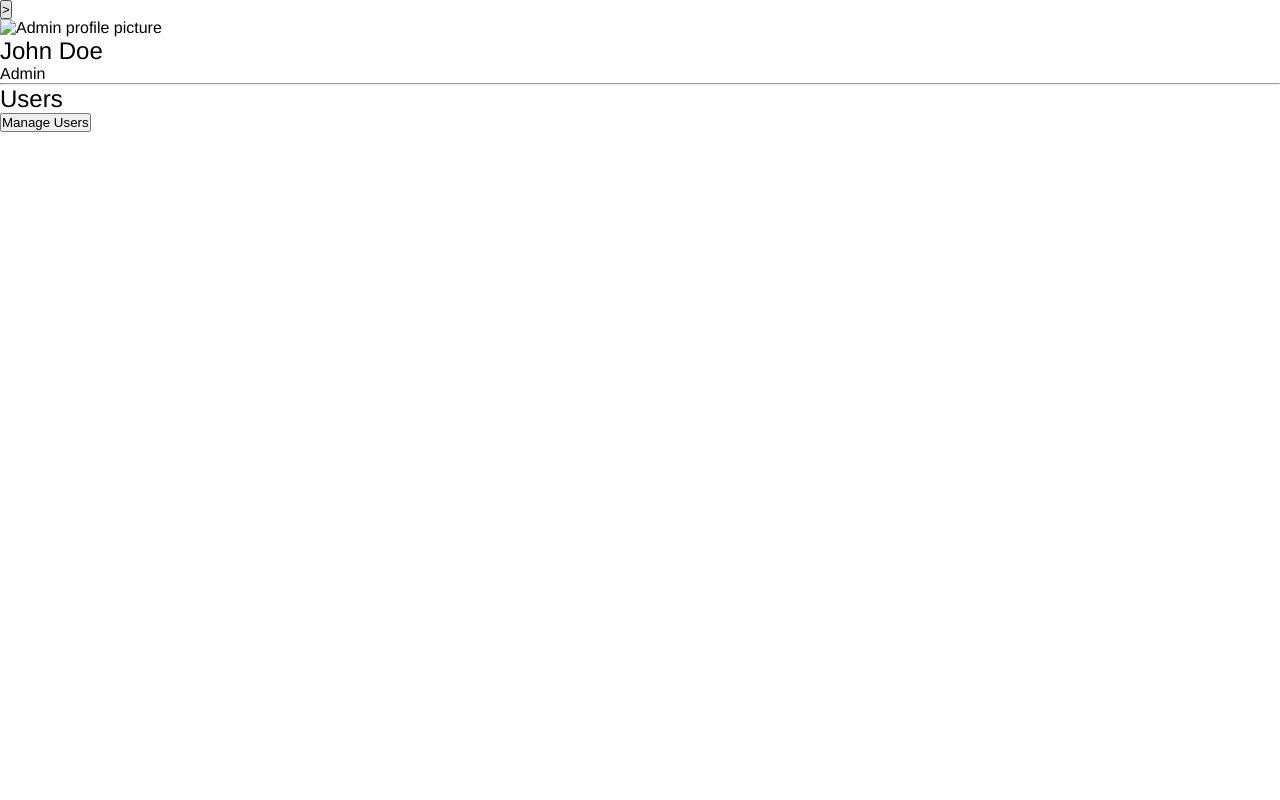
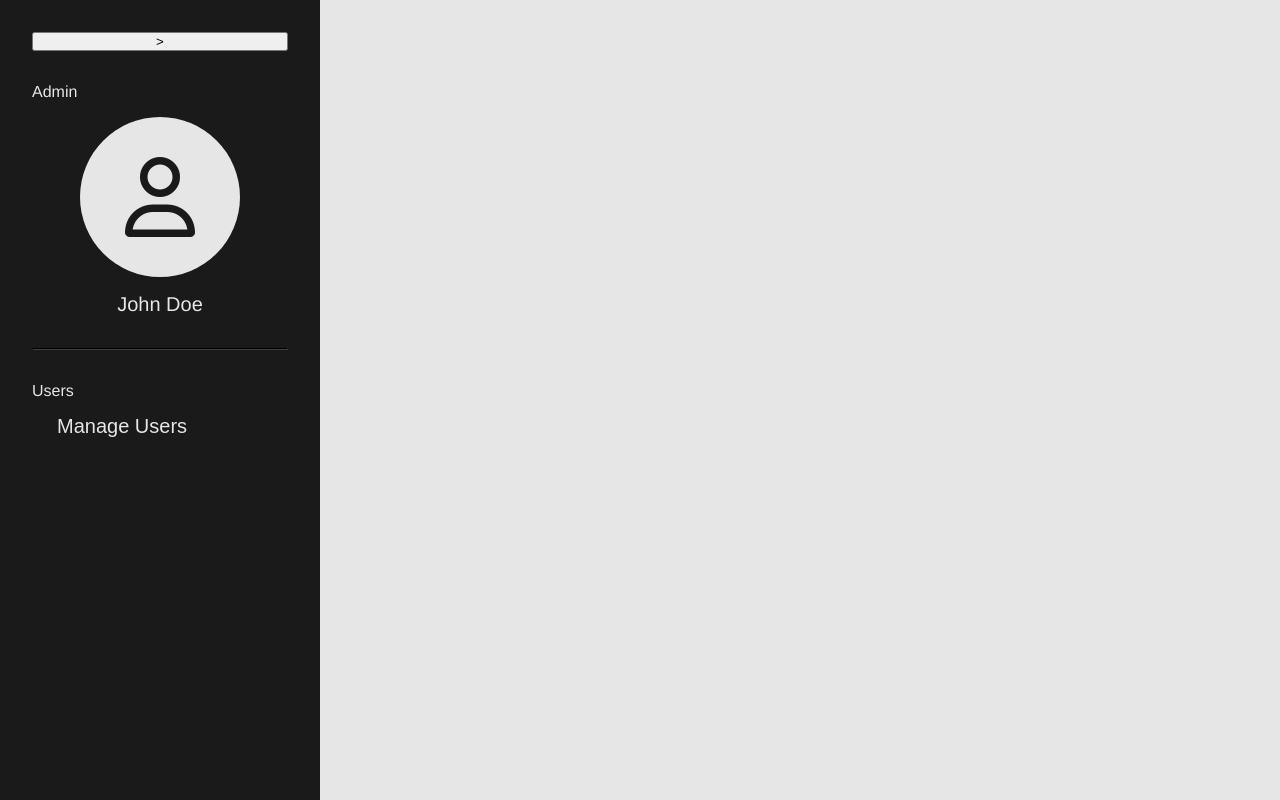
Before and after one commit to peterRomanDev/determine-nationality-app, a plain HTML site: page index.html in a window 1280 px wide. Drawn offline with Linux system fonts and the light colour scheme.

Commit message:
Style the dashboard

```diff
--- a/index.html
+++ b/index.html
@@ -5,22 +5,27 @@
     <meta name="viewport" content="width=device-width, initial-scale=1.0">
     <title>SmallClaims Assignment</title>
     <link rel="stylesheet" href="stylesheets/style.css">
+    <script src="https://kit.fontawesome.com/55c2ac1d65.js" crossorigin="anonymous" defer></script>
 </head>
 <body>
     <div class="dashboard-wrapper">
         <div class="dashboard">
-            <button class="dashboard__btn-toggle">></button>
-            <div class="dashboard__section-admin">
-                <img class="dashboard-admin__img" src="" alt="Admin profile picture">
-                <h2 class="dashboard-admin__name">John Doe</h2>
-                <span class="dashboard-admin__role">Admin</span>
+            <button class="dashboard-btn-toggle">></button>
+            <div class="dashboard--admin">
+                <h2 class="dashboard__admin-heading dashboard-heading">Admin</h2>
+                <div class="dashboard__admin-details">
+                    <div class="dashboard__admin-img">
+                        <span class="fa-solid fa-user"></span>
+                    </div>
+                    <span class="dashboard__admin-name">John Doe</span>
+                </div>
             </div>
-            <hr class="dashboard__section-divider">
-            <div class="dashboard__section-options">
-                <div class="dashboard-options">
-                    <h2 class="dashboard-options__title">Users</h2>
-                    <div class="dashboard-options__btns">
-                        <button class="dashboard-options__btn">Manage Users</button>
+            <hr class="dashboard-divider">
+            <div class="dashboard--options">
+                <div class="dashboard__options-details">
+                    <h2 class="dashboard__options-heading dashboard-heading">Users</h2>
+                    <div class="dashboard__options-btns">
+                        <button class="dashboard__options-btn">Manage Users</button>
                     </div>
                 </div>
             </div>
--- a/stylesheets/style.css
+++ b/stylesheets/style.css
@@ -1,13 +1,13 @@
 /* Mobile */
 :root {
     --clr-white: white;
-    --clr-grey-100: hsl(0, 0%, 90%)ff;
-    --clr-grey-200: hsl(0, 0%, 75%)ff;
-    --clr-grey-300: hsl(0, 0%, 50%)ff;
-    --clr-grey-400: hsl(0, 0%, 25%)ff;
-    --clr-grey-500: hsl(0, 0%, 10%)ff;
+    --clr-grey-100: hsl(0, 0%, 90%);
+    --clr-grey-200: hsl(0, 0%, 75%);
+    --clr-grey-300: hsl(0, 0%, 50%);
+    --clr-grey-400: hsl(0, 0%, 25%);
+    --clr-grey-500: hsl(0, 0%, 10%);
     --clr-black: black;
-    --clr-accent-green: hsl(120, 100%, 90%);
+    --clr-accent-green: hsl(120, 100%, 82%);
 
     --fs-100: 1rem;
     --fs-200: 1.25rem;
@@ -22,6 +22,7 @@
     --fw-normal: 400;
     --fw-bold: 700;
 
+    --br-5px: 5px;
     --br-10px: 10px;
     --br-15px: 15px;
     --br-25px: 25px;
@@ -43,6 +44,7 @@
     font-size: 16px;
 }
 
+/* CSS reset */
 *, *::before, *::after {
     margin: 0;
     padding: 0;
@@ -50,6 +52,114 @@
     font-weight: var(--fw-normal);
 }
 
+body {
+    background-color: var(--clr-grey-100);
+}
+
+/* dashboard items styling */
+.dashboard {
+    width: 20rem;
+    height: 100vh;
+    padding: 2rem;
+
+    background-color: var(--clr-grey-500);
+    color: var(--clr-grey-100);
+    font-size: var(--fs-200);
+
+    /* scrolling enabled when items overflow the dashboard */
+    overflow: scroll;
+
+    /* scrollbar hidden for IE, Edge and Firefox */
+    -ms-overflow-style: none;
+    scrollbar-width: none;
+}
+
+/* scrollbar hidden for Chrome, Safari and Opera */
+.dashboard::-webkit-scrollbar {
+    display: none;
+}
+
+.dashboard-heading {
+    font-size: var(--fs-100);
+}
+
+.dashboard__admin-details {
+    align-items: center;
+}
+
+.dashboard__admin-img {
+    --img-width: 10rem;
+    --fs-admin-img: 5rem;
+
+    width: var(--img-width);
+    height: var(--img-width);
+    border-radius: var(--br-50-percent);
+
+    background-color: var(--clr-grey-100);
+    color: var(--clr-grey-500);
+    font-size: var(--fs-admin-img);
+}
+
+.dashboard-divider {
+    border-color: var(--clr-grey-400);
+}
+
+.dashboard__options-btn {
+    width: 100%;
+    padding: 0.35em 1em;
+    border-top: 0;
+    border-right: 0;
+    border-bottom: 0;
+    border-left: 5px solid var(--clr-grey-500);
+
+    background-color: transparent;
+    color: inherit;
+    font-size: var(--fs-200);
+    text-align: start;
+
+    transition: color 125ms;
+}
+
+.dashboard__options-btn:hover {
+    color: var(--clr-accent-green);
+    cursor: pointer;
+}
+
+.dashbord-option-active {
+    border-left: 5px solid var(--clr-accent-green);
+    color: var(--clr-accent-green);
+}
+
+/* dashboard items positioning */
+.dashboard,
+.dashboard--options {
+    display: flex;
+    flex-direction: column;
+    gap: 2rem;
+}
+
+.dashboard--admin,
+.dashboard__admin-details,
+.dashboard__options-details {
+    display: flex;
+    flex-direction: column;
+    gap: 1rem;
+}
+
+.dashboard__options-details,
+.dashboard__options-btns {
+    display: flex;
+    flex-direction: column;
+    gap: 0.5rem;
+}
+
+.dashboard__admin-img {
+    display: flex;
+    align-items: center;
+    justify-content: center;
+}
+
+/* general styles */
 .strong {
     font-weight: var(--fw-bold);
 }
@@ -58,12 +168,26 @@
     font-style: italic;
 }
 
+/* JavaScript classes */
 .d-none {
     display: none;
 }
 
 .transparent {
     opacity: 0;
+}
+
+/* debugging classes */
+.outline-yellow {
+    outline: 1px solid yellow;
+}
+
+.outline-red {
+    outline: 1px solid red;
+}
+
+.outline-blue {
+    outline: 1px solid var(--clr-blue-accent-400);
 }
 
 /* Tablet */
```
Also changed, not shown: README.md.
